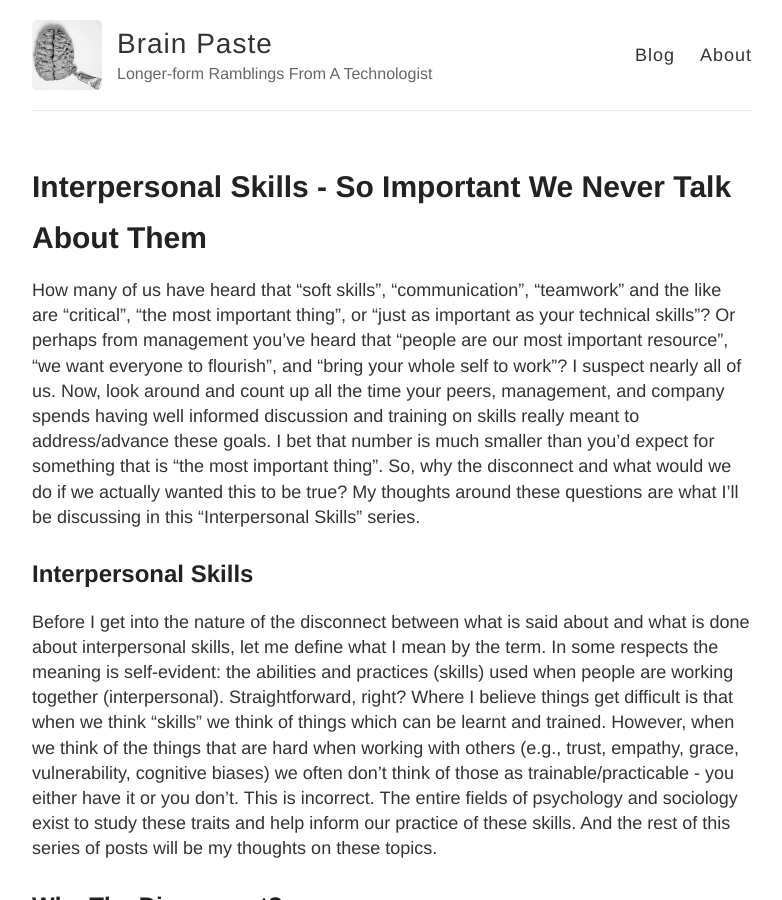
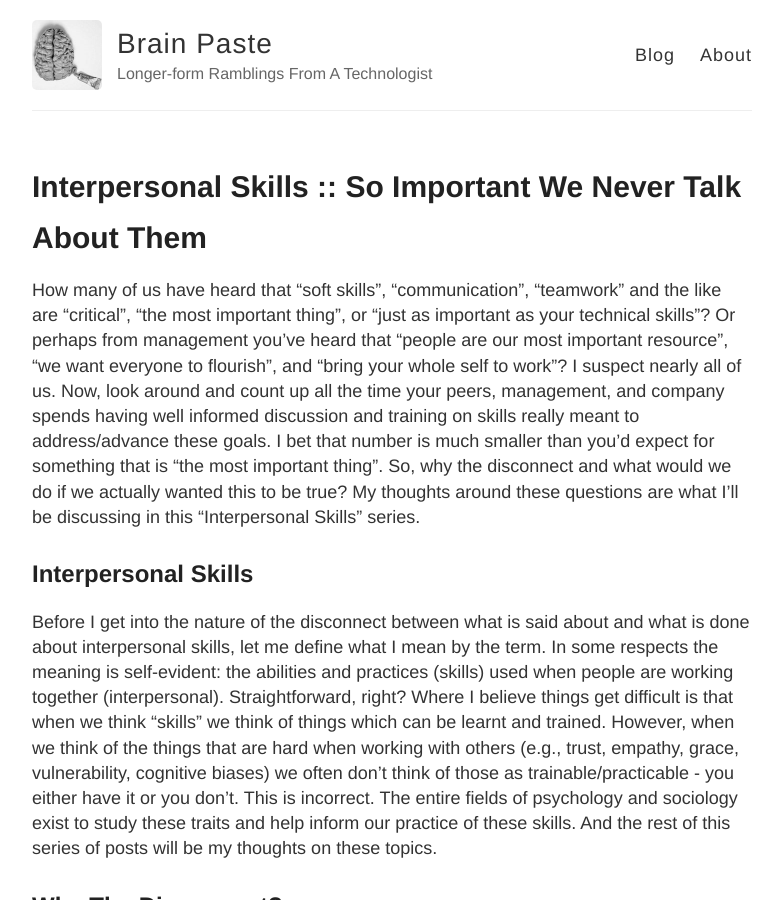
Before and after one commit to lajoie/lajoie.github.io, a Jekyll site: the page built from interpersonal/_posts/2022-01-25-interpersonal-skills.md, in a window 1280 px wide and 900 px high. Shown: the whole window, without its empty margins (248-1030 px from the left). Built offline with Jekyll 4.4.1, drawn with Linux system fonts in a browser that asks for light colours.

```diff
--- a/interpersonal/_posts/2022-01-25-interpersonal-skills.md
+++ b/interpersonal/_posts/2022-01-25-interpersonal-skills.md
@@ -1,6 +1,6 @@
 ---
 layout: post
-title: "Interpersonal Skills - So Important We Never Talk About Them"
+title: "Interpersonal Skills :: So Important We Never Talk About Them"
 category: "interpersonal"
 ---
 
```
